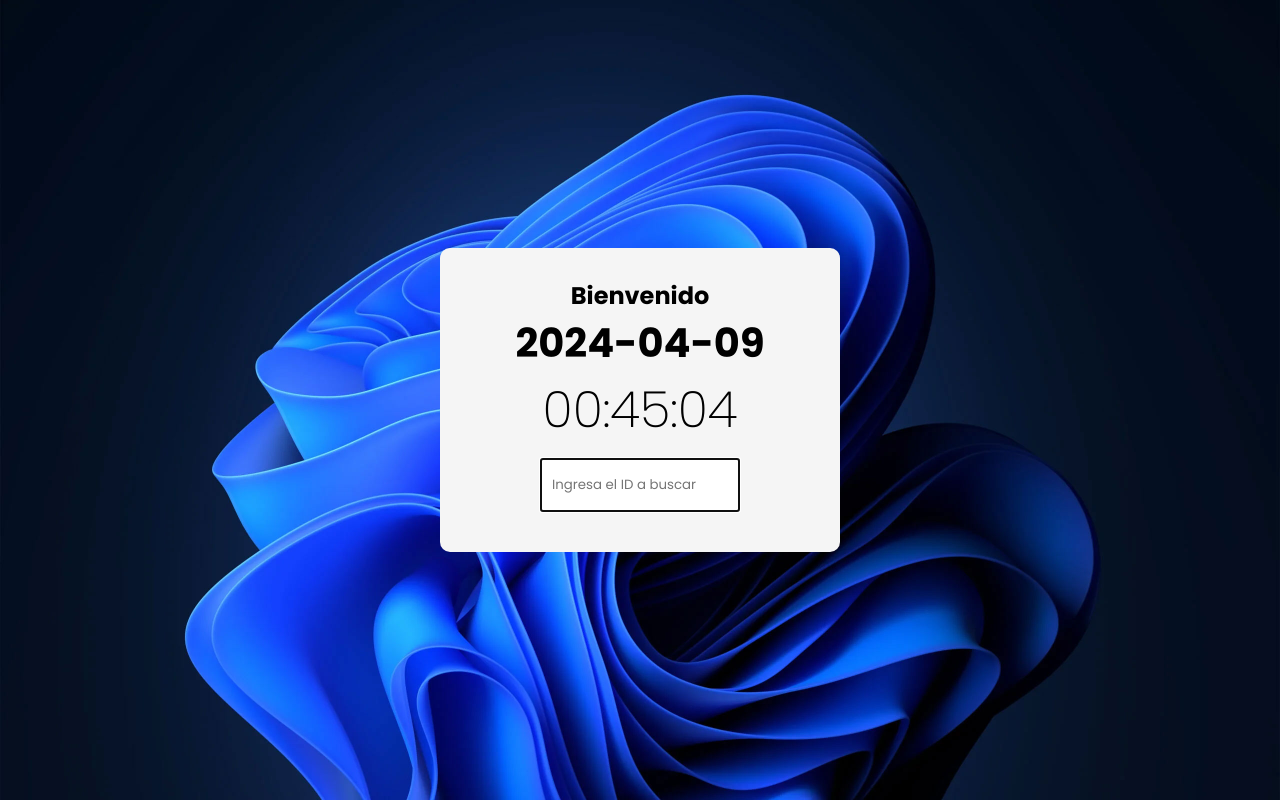
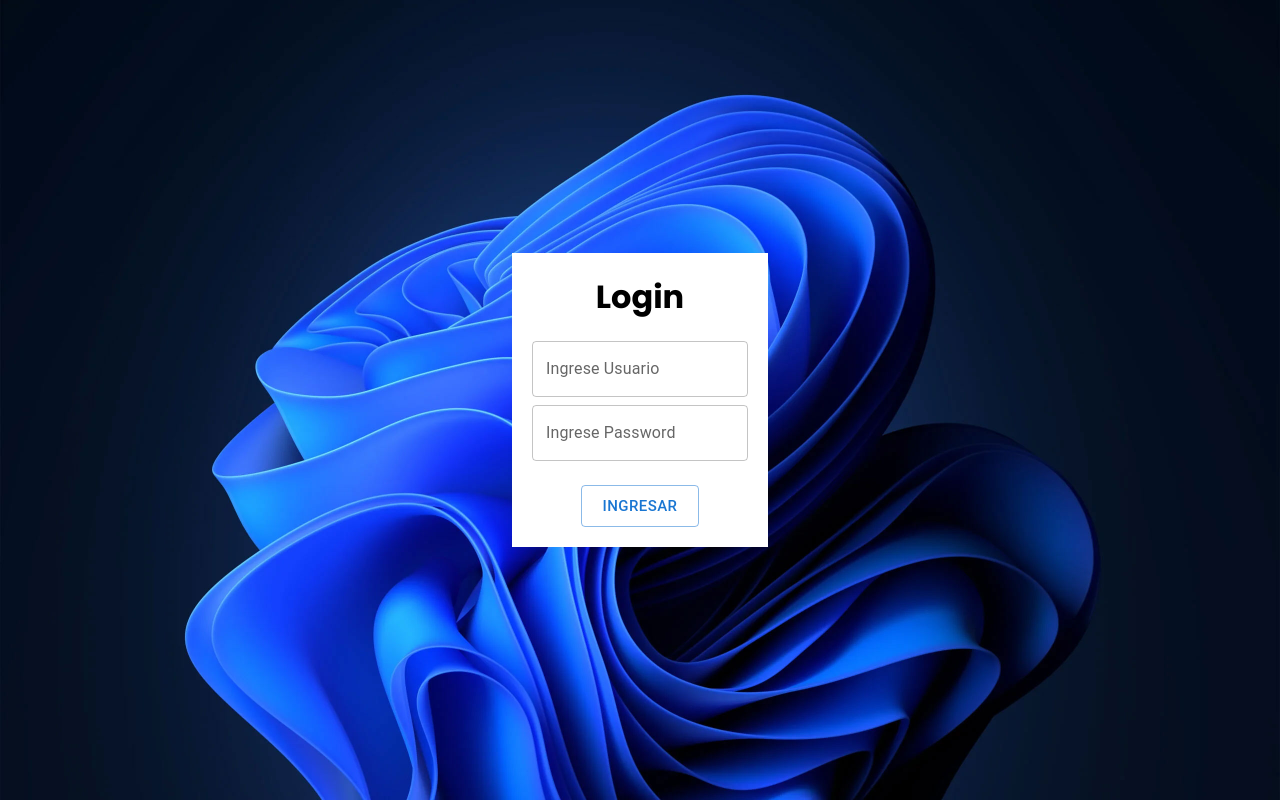
Before and after one commit to th3liquid/gym-2024, a React (Vite) app: page / in a window 1280 px wide. Built offline with nearby package versions, Linux system fonts and the light colour scheme; no server answers.

Commit message:
Mejora Rutas

```diff
--- a/src/pages/Login.jsx
+++ b/src/pages/Login.jsx
@@ -24,7 +24,7 @@ export const Login = ({login, setLogin}) => {
             type='text'
             />
             <div style={{display: 'flex', justifyContent: 'center'}}>
-            <Link to="/">
+            <Link to="/home">
                 <Button onClick={() => setLogin(true)} size='large' sx={{mt: 3}} variant='outlined'>Ingresar</Button>
             </Link>
             </div>
--- a/src/routers/routes.jsx
+++ b/src/routers/routes.jsx
@@ -58,7 +58,8 @@ export const MyRoutes = ({login, setLogin}) => {
   return (
 
     <Routes>
-    <Route path="/" element={<Home usuarios={usuarios} setUsuarios={setUsuarios}/>} />
+    <Route path="/" element={<Login login={login} setLogin={setLogin} />} />
+    <Route path="/home" element={<Home usuarios={usuarios} setUsuarios={setUsuarios}/>} />
     <Route path="/productos" element={<Productos productos={productos} setProductos={setProductos} />} />
     <Route path="/clientes/" element={<Clientes usuarios={usuarios} setUsuarios={setUsuarios} />} />
 
@@ -66,7 +67,7 @@ export const MyRoutes = ({login, setLogin}) => {
     <Route path="/configuracion"  element={<Configuracion usuariosMaster={usuariosMaster} usuarios={usuarios} setUsuarios={setUsuarios} />} />
     <Route path="/reportes" element={<Reportes />} />
     <Route path="/login" element={<Login login={login} setLogin={setLogin} />} />
-    <Route path="/*" element={<Home />} />
+    <Route path="/*" element={<Login />} />
   </Routes>
 
 
```
